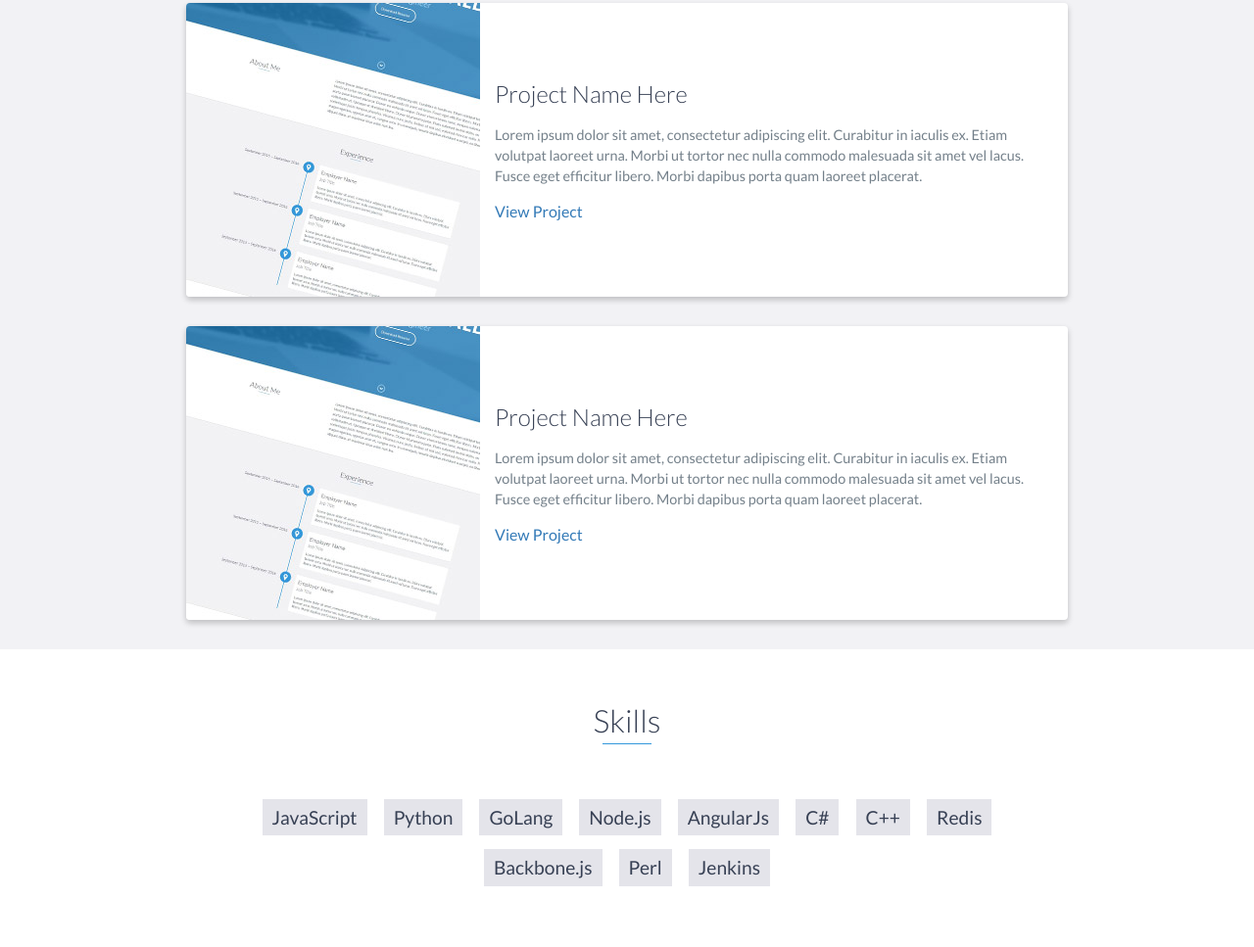
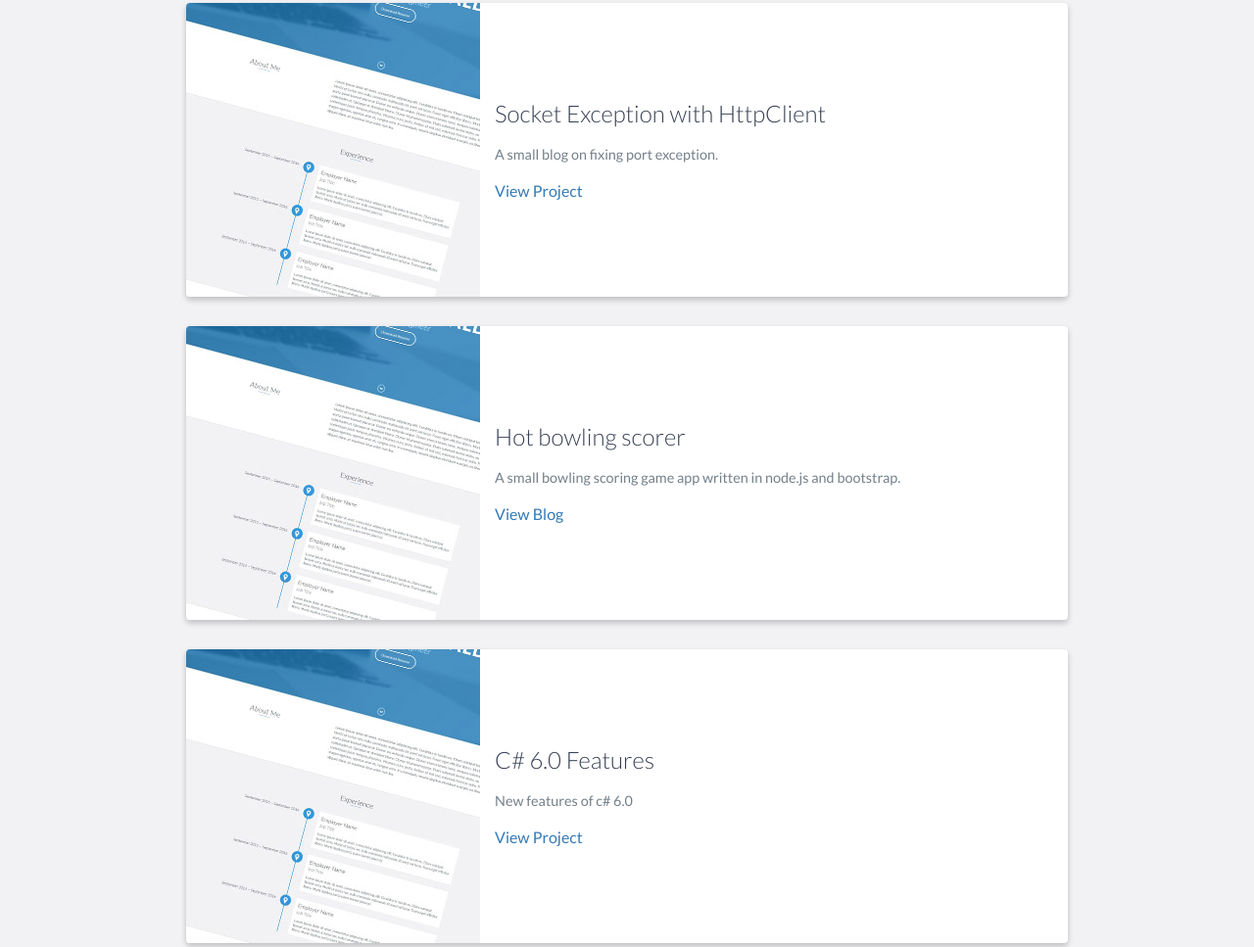
Before and after one commit to OggyMishra/me, a website: page index.html in a window 1280 px wide. Shown: the part 1599-2566 px from the top of the page at 98% size. Drawn offline with nearby package versions, Linux system fonts and the light colour scheme.

Commit message:
adding blogs.

```diff
--- a/index.html
+++ b/index.html
@@ -100,27 +100,39 @@
                     </div>
                     <!-- End .project-image -->
                     <div class="project-info">
-                        <h3>Project Name Here</h3>
+                        <h3>Socket Exception with HttpClient</h3>
                         <p>
-                            Lorem ipsum dolor sit amet, consectetur adipiscing elit. Curabitur in iaculis ex. Etiam volutpat laoreet urna. Morbi ut tortor nec nulla commodo malesuada sit amet vel lacus. Fusce eget efficitur libero. Morbi dapibus porta quam laoreet placerat.
+                            A small blog on fixing port exception.
                         </p>
-                        <a href="#">View Project</a>
+                        <a href="https://medium.com/@mishra.srb/disposing-httpclient-gives-port-exception-5445414723f7">View Project</a>
                     </div>
                     <!-- End .project-info -->
                 </div>
-                <!-- End .project -->
-
                 <div class="project shadow-large">
                     <div class="project-image">
                         <img src="images/project.jpg" />
                     </div>
                     <!-- End .project-image -->
                     <div class="project-info">
-                        <h3>Project Name Here</h3>
+                        <h3>Hot bowling scorer</h3>
                         <p>
-                            Lorem ipsum dolor sit amet, consectetur adipiscing elit. Curabitur in iaculis ex. Etiam volutpat laoreet urna. Morbi ut tortor nec nulla commodo malesuada sit amet vel lacus. Fusce eget efficitur libero. Morbi dapibus porta quam laoreet placerat.
+                            A small bowling scoring game app written in node.js and bootstrap.
                         </p>
-                        <a href="#">View Project</a>
+                        <a href="http://mssourabh.wixsite.com/techassembly/single-post/2016/03/12/Hot-bowling-scorer">View Blog</a>
+                    </div>
+                    <!-- End .project-info -->
+                </div>
+                <div class="project shadow-large">
+                    <div class="project-image">
+                        <img src="images/project.jpg" />
+                    </div>
+                    <!-- End .project-image -->
+                    <div class="project-info">
+                        <h3>C# 6.0 Features</h3>
+                        <p>
+                            New features of c# 6.0
+                        </p>
+                        <a href="http://mssourabh.wixsite.com/techassembly/single-post/2016/04/11/C-60-way-changer-in-writing-code">View Project</a>
                     </div>
                     <!-- End .project-info -->
                 </div>
```
